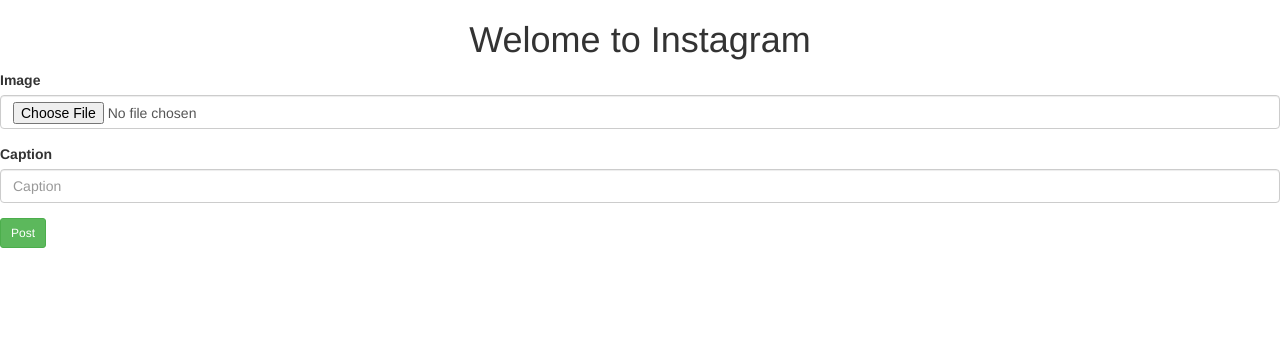
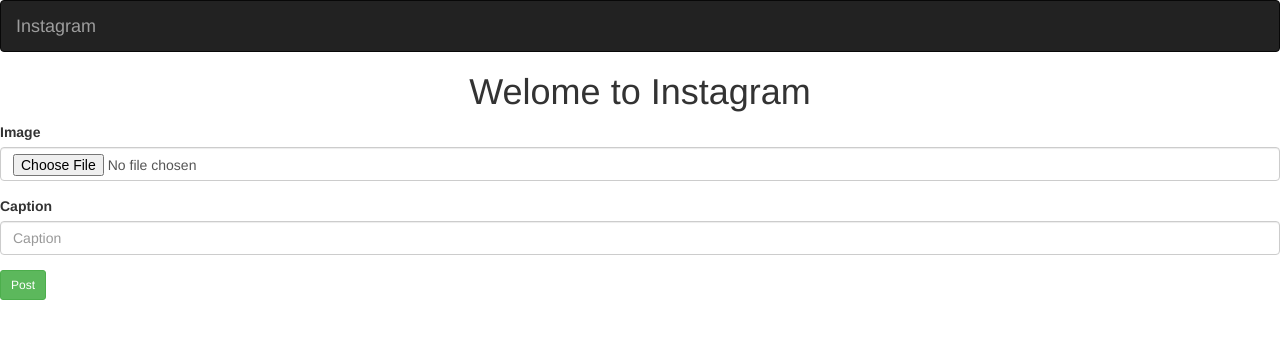
Before and after one commit to Collins07/Instagram-clone, a Django app: page / in a window 1280 px wide. Shown: the top 339 px of the page. Run offline with Django 3.2, Linux system fonts and the light colour scheme; some libraries are stand-ins or nearby versions.

Commit message:
created a navbar

```diff
--- a/instagram/templates/base.html
+++ b/instagram/templates/base.html
@@ -11,6 +11,9 @@
     {% endblock %}
 </head>
 <body>
+    {% include "navbar.html" %}
+
+
     {% block content %}
     {% endblock %}
 
--- /dev/null
+++ b/instagram/templates/navbar.html
@@ -0,0 +1,7 @@
+<nav class="navbar navbar-inverse">
+    <div class="container-fluid">
+      <div class="navbar-header">
+        <a class="navbar-brand" href="{% url 'homePage' %}">Instagram</a>
+      </div>
+    </div>
+  </nav>
```
